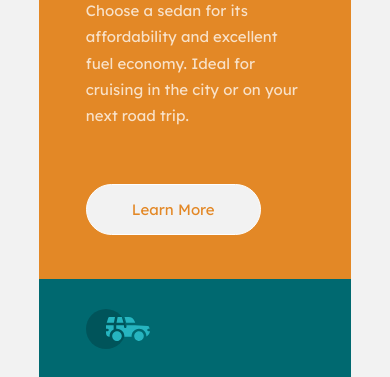
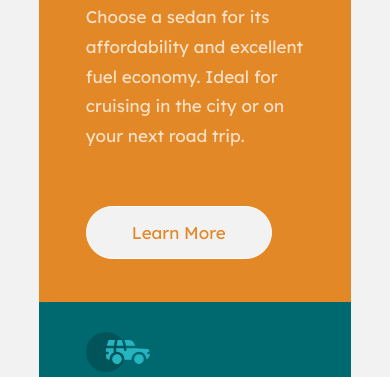
Before and after one commit to snakeshaker/3column-preview-card-component, a plain HTML site: page index.html in a window 390 px wide. Shown: the part 199-576 px from the top of the page. Drawn offline with Linux system fonts and the light colour scheme.

Commit message:
Update styles.css

```diff
--- a/css/styles.css
+++ b/css/styles.css
@@ -89,3 +89,19 @@ img {
       border-radius: 0 0 7px 7px;
    }
 }
+
+@media screen and (min-width: 375px) and (max-width: 1020px) {
+   * {
+      font-size: 17px;
+   }
+   .content {
+      display: block;
+      width: 80%;
+   }
+   .content__sedans {
+      border-radius: 7px 7px 0 0;
+   }
+   .content__luxury {
+      border-radius: 0 0 7px 7px;
+   }
+}
```
